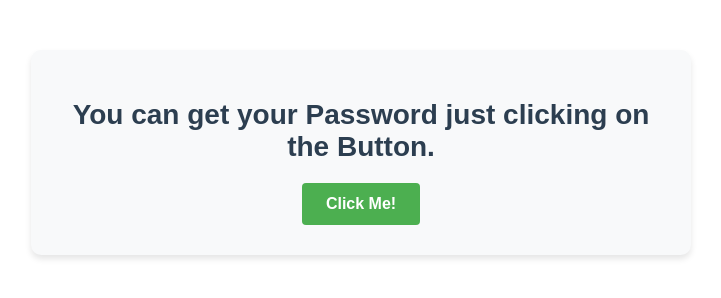
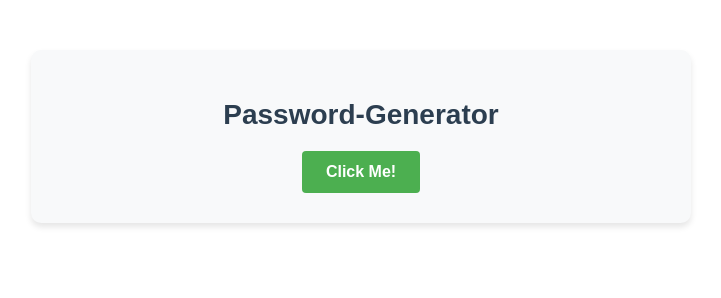
Before and after one commit to raushan-sinha/extension-password-generate, a browser extension: page index.html in a window 1280 px wide. Shown: the whole page, without its empty margins (279-1000 px from the left). Drawn offline with Linux system fonts and the light colour scheme.

Commit message:
File Udated

```diff
--- a/index.html
+++ b/index.html
@@ -71,7 +71,7 @@
 
 <body>
     <div class="container">
-        <h1 class="heading">You can get your Password just clicking on the Button.</h1>
+        <h1 class="heading">Password-Generator</h1>
         <button class="animated-button">Click Me!</button>
     </div>
 
```
Also changed, not shown: manifest.json.
